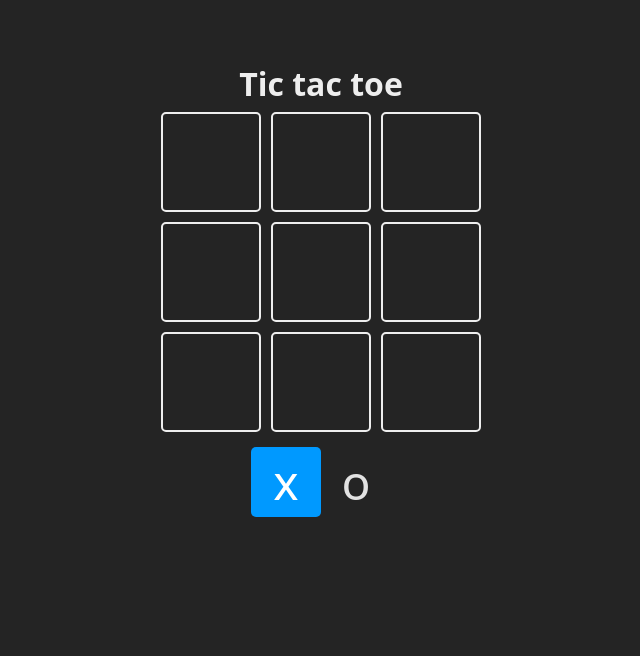
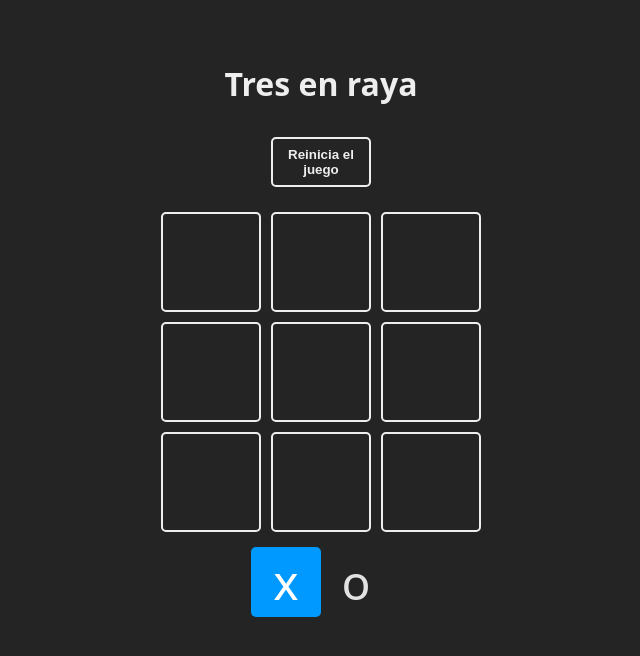
Before and after one commit to Rouseta/Recovering-react, a React (Vite) app: page / in a window 1280 px wide. Shown: the top 656 px of the page, without its empty margins (319-959 px from the left). Built offline with nearby package versions, Linux system fonts and the light colour scheme.

Commit message:
add game over with no winner

```diff
--- a/src/App.jsx
+++ b/src/App.jsx
@@ -48,6 +48,17 @@
     return null;
   };
 
+  const resetGame = () => {
+    setBoard(Array(9).fill(null));
+    setTurn(TURNS.X);
+    setWinner(null);
+  };
+
+  const checkEndGame = (newBoard) => {
+    //revisar si hay algun null en el tablero
+    return newBoard.every((square) => square !== null);
+  };
+
   const updateBoard = (index) => {
     // If the square is already filled or there is a winner, do nothing
     if (board[index] || winner) return;
@@ -63,13 +74,16 @@
     const newWinner = checkWinner(newBoard);
     if (newWinner) {
       setWinner(newWinner);
-      //To do is the game over
-    }
+      //To do if the game over
+    } else if (checkEndGame(newBoard)) {
+      setWinner(false);
+    } //empate
   };
 
   return (
     <main className="board">
-      <h1>Tic tac toe</h1>
+      <h1>Tres en raya</h1>
+      <button onClick={resetGame}>Reinicia el juego</button>
       <section className="game">
         {board.map((_, index) => {
           return (
@@ -92,7 +106,7 @@
             </header>
 
             <footer>
-              <button>Empezar de nuevo</button>
+              <button onClick={resetGame}>Empezar de nuevo</button>
             </footer>
           </div>
         </section>
```
